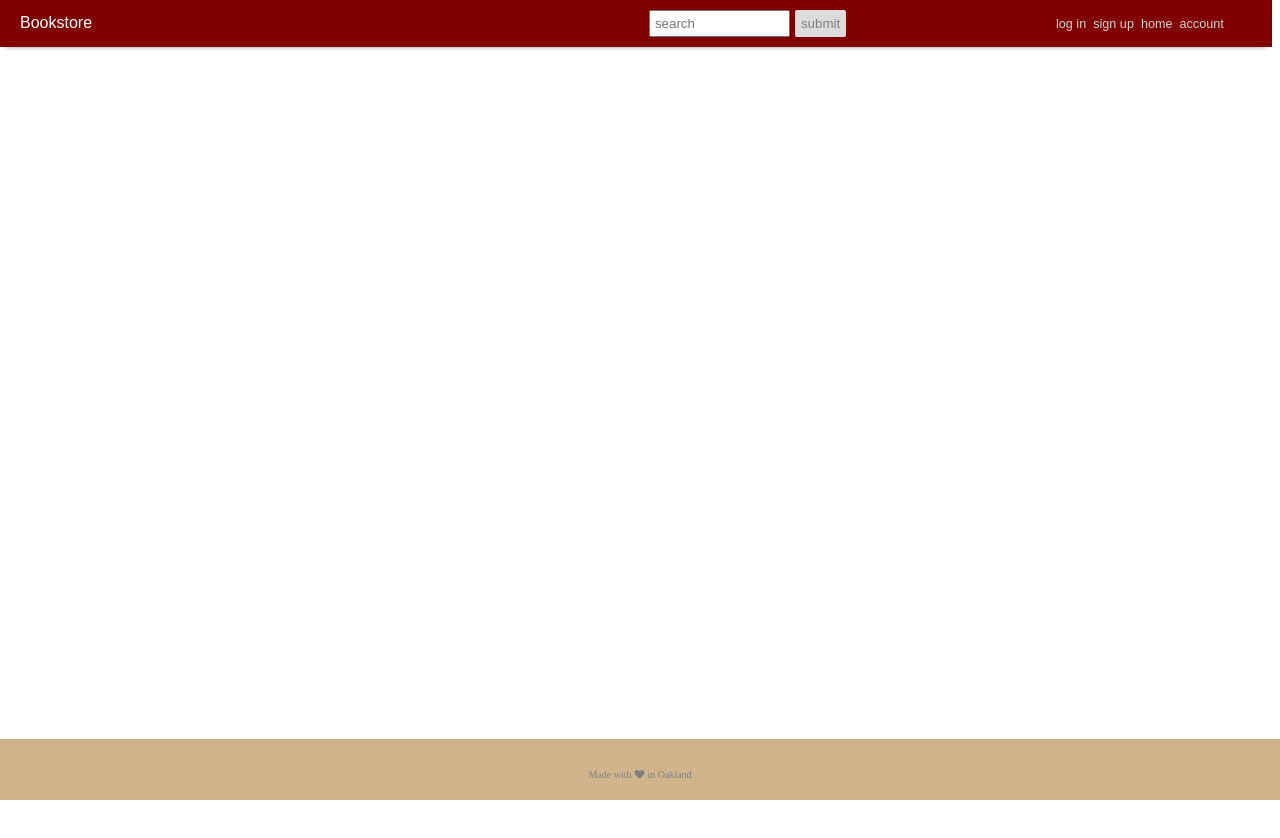
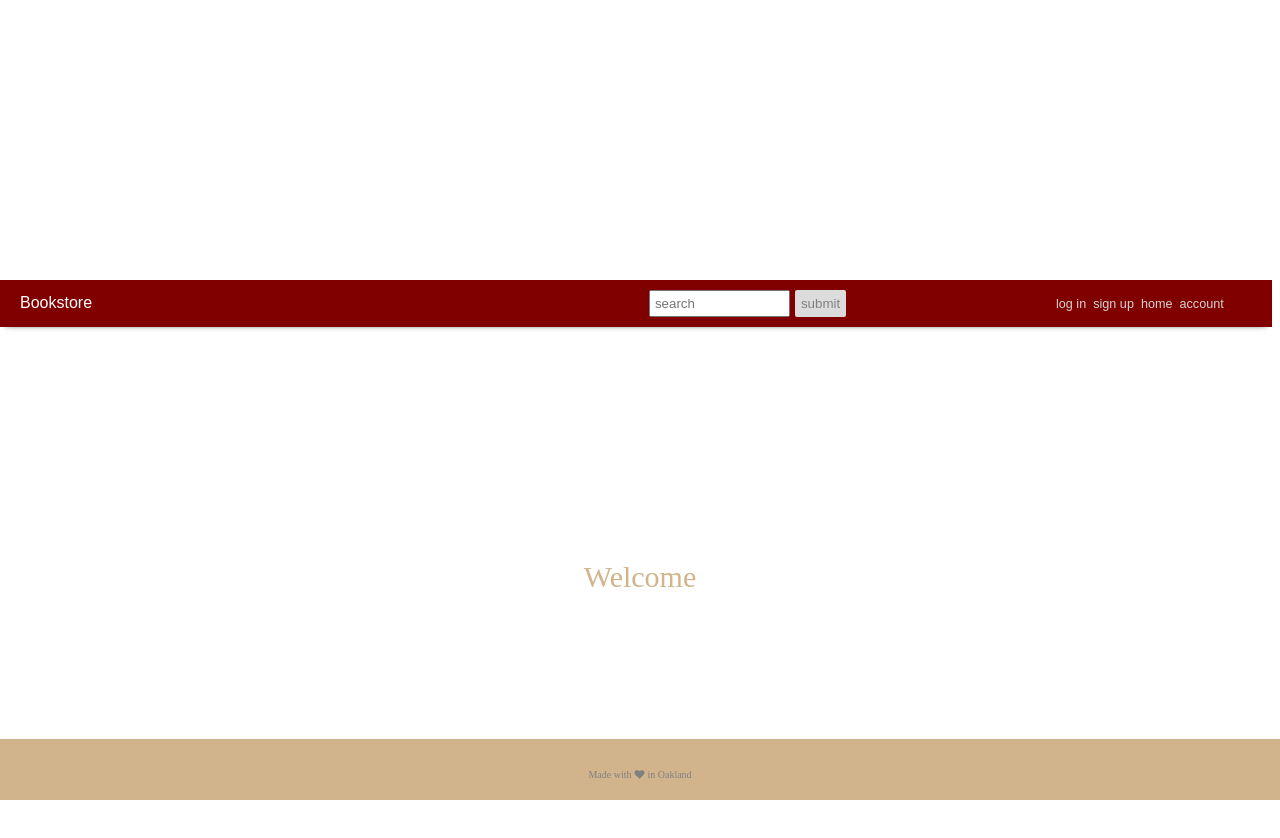
Before and after one commit to mikeadossi/Bookstore, a React (Create React App) app: page / in a window 1280 px wide. Shown: the top 838 px of the page. Before the commit the page ends 800 px from the top, so only its background shows below. Built offline with nearby package versions, Linux system fonts and the light colour scheme; no server answers.

Commit message:
home styling

```diff
--- a/src/components/Home/Home.js
+++ b/src/components/Home/Home.js
@@ -6,7 +6,7 @@ export default class Home extends React.Component{
   render(){
     return(
       <div className="home_container">
-        <div className=""></div>
+        <div className="home_welcome">Welcome</div>
       </div>
     );
   };
--- a/src/components/Home/home.css
+++ b/src/components/Home/home.css
@@ -0,0 +1,11 @@
+.home_welcome{
+  color:tan;
+  height: 65vh;
+  text-align: center;
+  font-size:30px;
+}
+
+.home_container{
+  background-color:white;
+  padding-top:35vh;
+}
```
